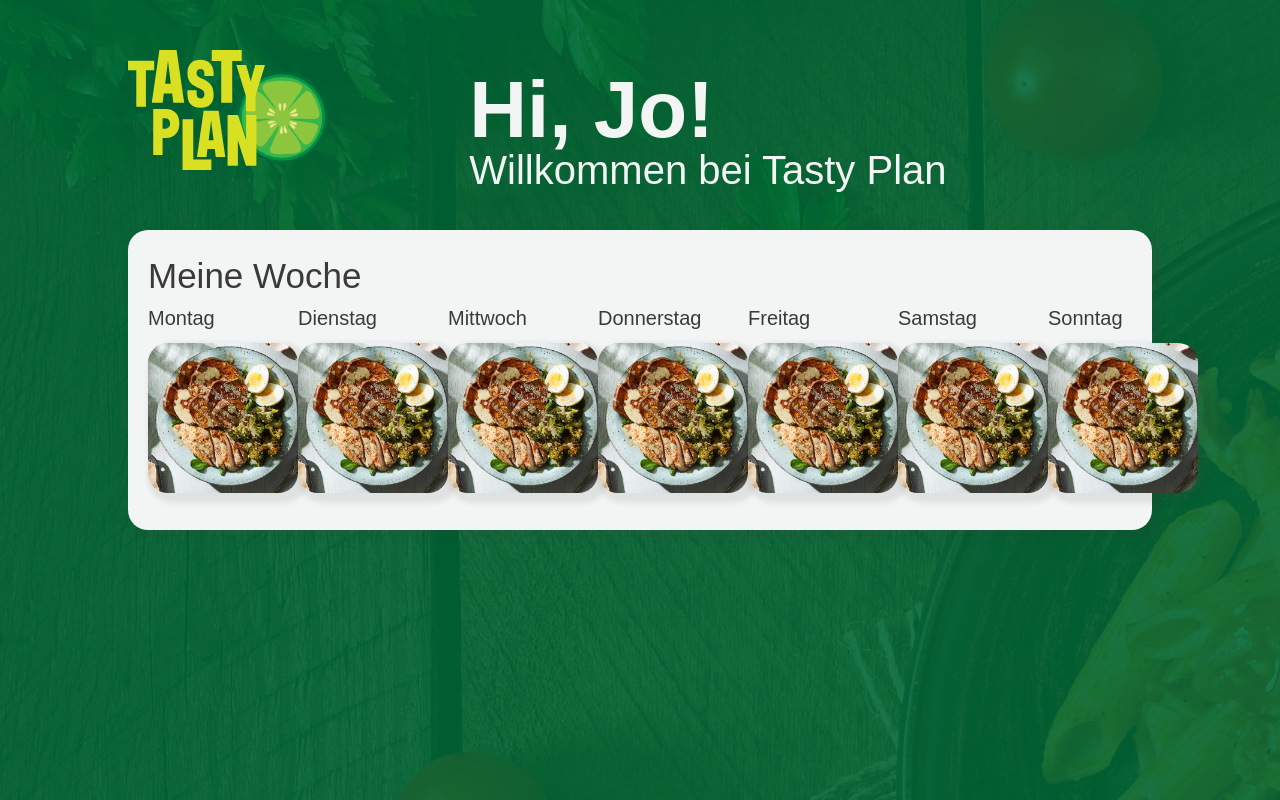
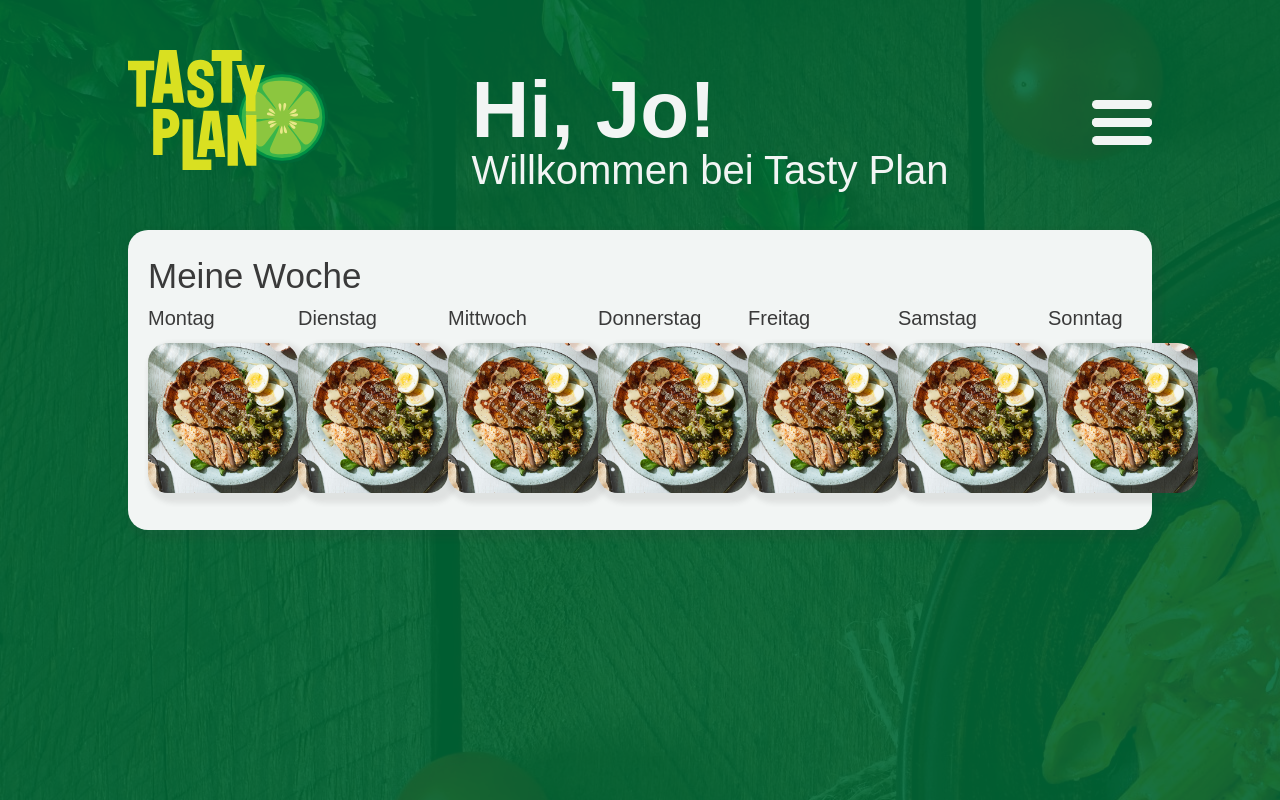
Before and after one commit to fichtnerma/Tastyplan, a Next.js app in the folder frontend/: page /weekOverview in a window 1280 px wide. Built offline with nearby package versions, Linux system fonts and the light colour scheme.

Commit message:
burger menu with links

```diff
--- a/frontend/src/components/Header/Header.module.scss
+++ b/frontend/src/components/Header/Header.module.scss
@@ -6,4 +6,83 @@
 .container {
     width: 80%;
     margin-inline: auto;
+    display: flex;
+    justify-content: space-between;
 }
+
+.navIcon {
+    width: 60px;
+    height: 45px;
+    position: relative;
+    margin: 50px auto;
+    -webkit-transform: rotate(0deg);
+    -moz-transform: rotate(0deg);
+    -o-transform: rotate(0deg);
+    transform: rotate(0deg);
+    -webkit-transition: 0.5s ease-in-out;
+    -moz-transition: 0.5s ease-in-out;
+    -o-transition: 0.5s ease-in-out;
+    transition: 0.5s ease-in-out;
+    cursor: pointer;
+    span {
+        display: block;
+        position: absolute;
+        height: 9px;
+        width: 100%;
+        background: var(--gray-light);
+        border-radius: 9px;
+        opacity: 1;
+        left: 0;
+        -webkit-transform: rotate(0deg);
+        -moz-transform: rotate(0deg);
+        -o-transform: rotate(0deg);
+        transform: rotate(0deg);
+        -webkit-transition: 0.25s ease-in-out;
+        -moz-transition: 0.25s ease-in-out;
+        -o-transition: 0.25s ease-in-out;
+        transition: 0.25s ease-in-out;
+    }
+}
+
+.navIcon {
+    span {
+        &:nth-child(1) {
+            top: 0px;
+        }
+        &:nth-child(2) {
+            top: 18px;
+        }
+        &:nth-child(3) {
+            top: 18px;
+        }
+        &:nth-child(4) {
+            top: 36px;
+        }
+    }
+}
+.navIcon.open {
+    span {
+        &:nth-child(1) {
+            top: 18px;
+            width: 0%;
+            left: 50%;
+        }
+        &:nth-child(2) {
+            -webkit-transform: rotate(45deg);
+            -moz-transform: rotate(45deg);
+            -o-transform: rotate(45deg);
+            transform: rotate(45deg);
+        }
+        &:nth-child(3) {
+            -webkit-transform: rotate(-45deg);
+            -moz-transform: rotate(-45deg);
+            -o-transform: rotate(-45deg);
+            transform: rotate(-45deg);
+        }
+        &:nth-child(4) {
+            top: 18px;
+            width: 0%;
+            left: 50%;
+        }
+    }
+}
--- a/frontend/src/components/Header/Header.tsx
+++ b/frontend/src/components/Header/Header.tsx
@@ -1,21 +1,44 @@
-import React from 'react';
-
+import React, { useState } from 'react';
+import Menu from '@components/Menu/Menu';
+import Link from 'next/link';
 import Image from 'next/image';
 import logo from '../../../public/logo.svg';
+import burgerMenu from '../../../public/Icons/burger-menu.svg';
 import styles from '../Header/Header.module.scss';
 
 export default function Header() {
+    const [menuOpen, setMenuOpen] = useState(false);
+    const toggleMenu = () => {
+        setMenuOpen(!menuOpen);
+    };
     return (
         <>
             <div className={styles.container}>
-        <div className='grid grid-cols-3'>
+                <Link href="/weekOverview">
                     <Image src={logo} alt="Logo" width={200} height={155} priority />
-          <div className='col-span-2'>
+                </Link>
+
+                <div className="col-span-2">
                     <h1>Hi, Jo!</h1>
                     <h2 className={styles.secondTitle}>Willkommen bei Tasty Plan</h2>
                 </div>
+                <div>
+                    <button onClick={() => toggleMenu()}>
+                        <div className={styles.navIcon}>
+                            <span></span>
+                            <span></span>
+                            <span></span>
+                            <span></span>
+                        </div>
+                        {/* <Image src={burgerMenu} alt="Burger Menu" width={50} height={50} priority /> */}
+                    </button>
                 </div>
             </div>
+            {menuOpen && (
+                <div>
+                    <Menu menuOpen={menuOpen} toggleMenu={toggleMenu} />
+                </div>
+            )}
         </>
-  )
+    );
 }
--- a/frontend/src/components/Layout/Layout.tsx
+++ b/frontend/src/components/Layout/Layout.tsx
@@ -7,7 +7,7 @@ export default function Layout({ children }: React.PropsWithChildren) {
     const { asPath } = useRouter();
     return (
         <>
-            {asPath !== '/startPage' && <Header />}
+            {asPath !== '/startPage' && asPath !== '/preferences' && <Header />}
             <main>{children}</main>
             <Footer />
         </>
--- /dev/null
+++ b/frontend/src/components/Menu/Menu.module.scss
@@ -0,0 +1,23 @@
+.background {
+    height: 100vh;
+    width: 100vw;
+    background-image: url('../../../public/startBackground.jpg');
+}
+.greenShadow {
+    height: 100vh;
+    width: 100vw;
+    background-color: var(--green-dark-background);
+    position: fixed;
+    padding-top: 50px;
+}
+.text {
+    width: 80%;
+    margin-inline: auto;
+    text-align: right;
+    padding-right: 50px;
+    padding-top: 300px;
+}
+.heading {
+    padding-top: 5px;
+    padding-bottom: 5px;
+}
--- /dev/null
+++ b/frontend/src/components/Menu/Menu.tsx
@@ -0,0 +1,31 @@
+import React, { useState } from 'react';
+import Link from 'next/link';
+import styles from '../Menu/Menu.module.scss';
+type MenuProps = {
+    menuOpen: boolean;
+    toggleMenu: () => void;
+};
+export default function Menu({ menuOpen, toggleMenu }: MenuProps) {
+    return (
+        <>
+            <div className={styles.background}>
+                <div className={styles.greenShadow}>
+                    <div className={styles.text}>
+                        <Link href="/weekOverview" onClick={toggleMenu}>
+                            <h2 className={styles.heading}>Home</h2>
+                        </Link>
+                        <Link href="/weekOverview" onClick={toggleMenu}>
+                            <h2 className={styles.heading}>Tasty Plan App</h2>
+                        </Link>
+                        <Link href="/weekOverview" onClick={toggleMenu}>
+                            <h2 className={styles.heading}>Contact</h2>
+                        </Link>
+                        <Link href="/weekOverview" onClick={toggleMenu}>
+                            <h2 className={styles.heading}>Q&A</h2>
+                        </Link>
+                    </div>
+                </div>
+            </div>
+        </>
+    );
+}
--- a/frontend/src/styles/App.module.scss
+++ b/frontend/src/styles/App.module.scss
@@ -6,9 +6,7 @@
 .greenShadow {
     height: 100vh;
     width: 100vw;
-    background-color: rgba(var(--green-dark), 0.9);
-    // background-color: var(--green-dark);
-    // opacity: 0.9;
+    background-color: var(--green-dark-background);
     position: fixed;
     padding-top: 50px;
 }
--- a/frontend/src/styles/globals.scss
+++ b/frontend/src/styles/globals.scss
@@ -6,7 +6,8 @@
 
 :root {
     --green-light: #009245;
-    --green-dark: 0, 104, 55;
+    --green-dark: rgb(0, 104, 55);
+    --green-dark-background: rgba(0, 104, 55, 0.9);
 
     --red: #d54444;
 
```
Lines whose indentation alone changed are shown as unchanged.
